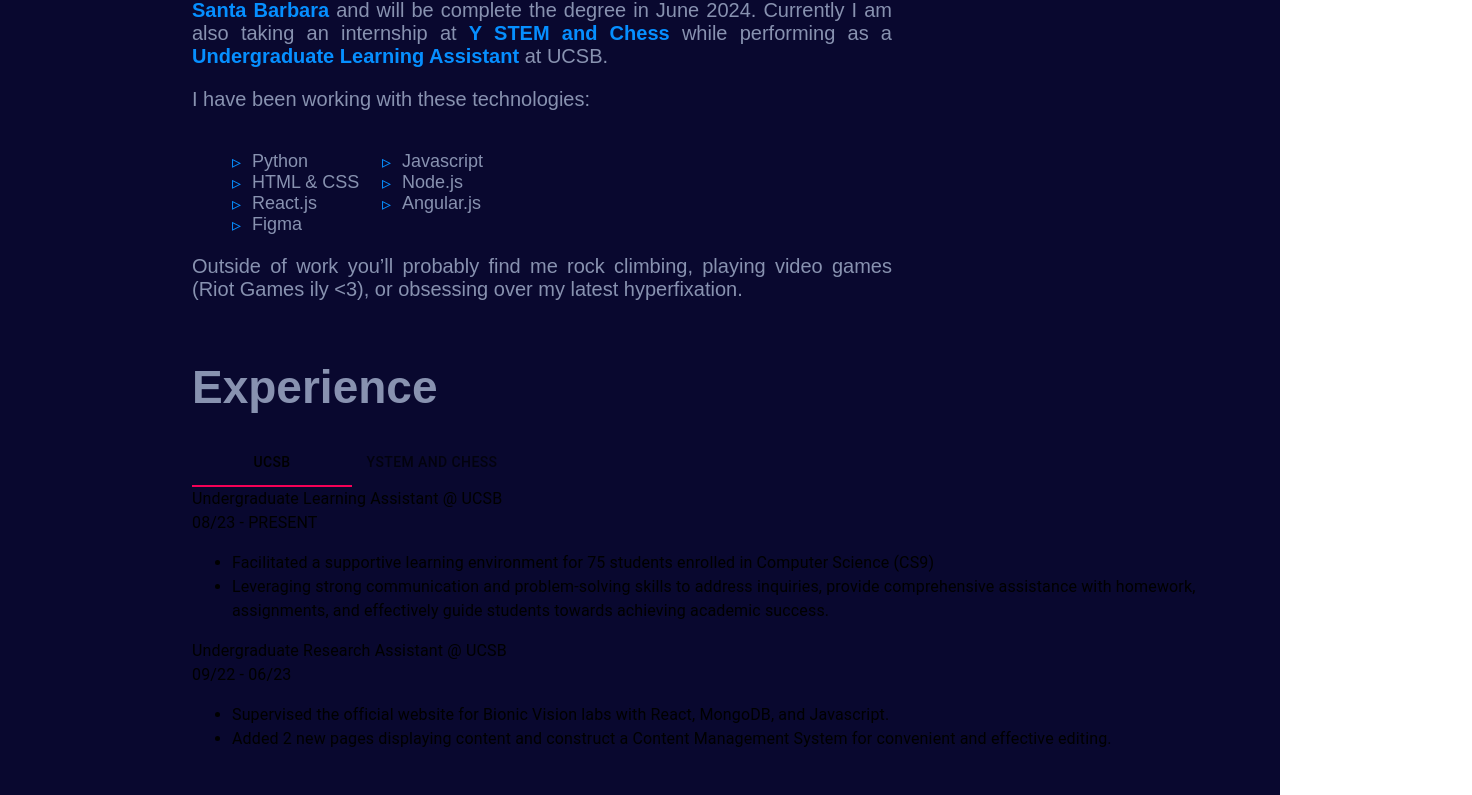
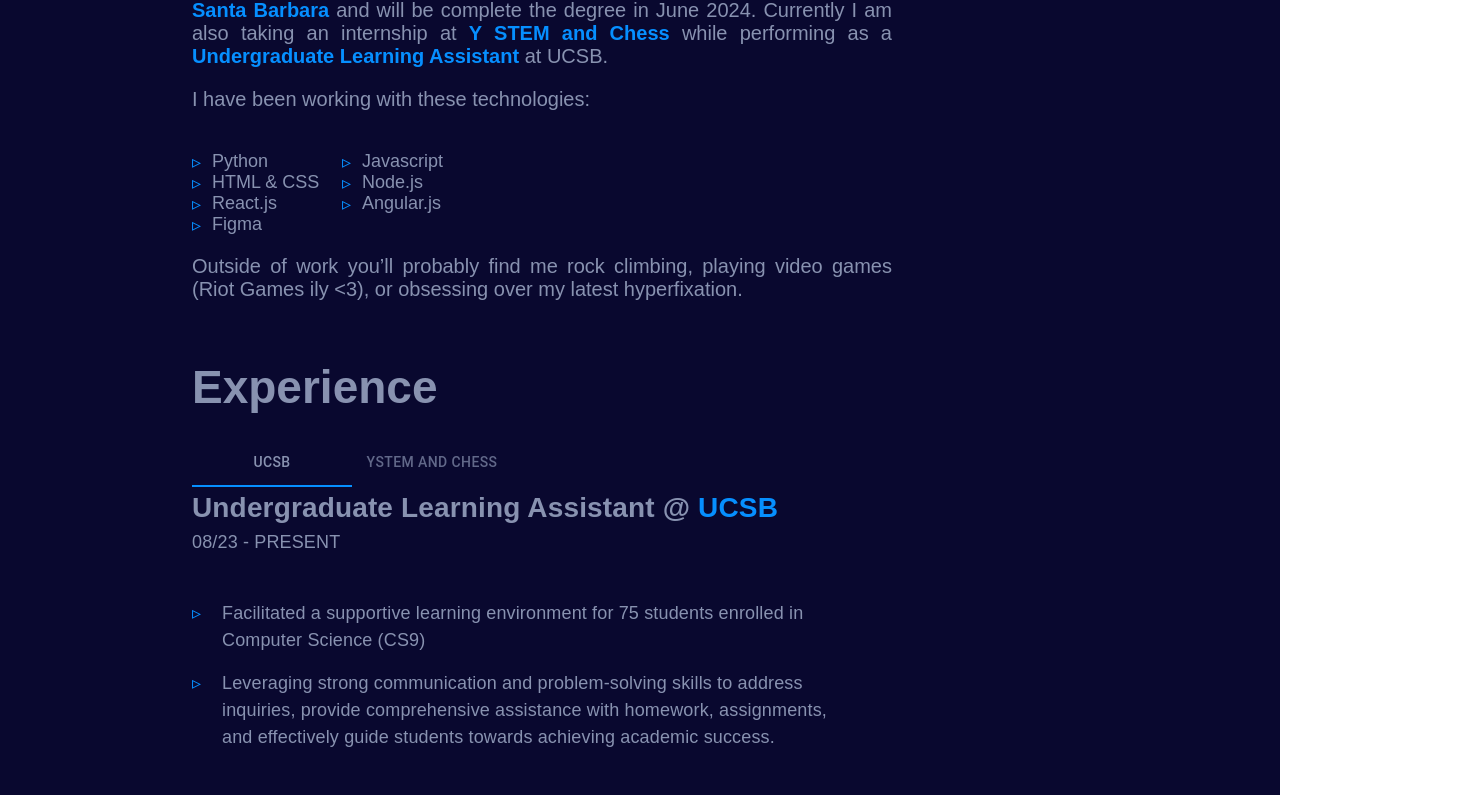
Before and after one commit to Johnsonchan105/johnsonchan105.github.io, a React (Create React App) app: page / in a window 1280 px wide. Shown: the part 674-1469 px from the top of the page, 1472 px wide, since content can reach past the window. Built offline with nearby package versions, Linux system fonts and the light colour scheme.

Commit message:
fixed overflow, fixed coloring issue

```diff
--- a/src/App.css
+++ b/src/App.css
@@ -2,6 +2,7 @@
   background-color: var(--dark-navy);
   display: flex;
   flex-direction: row;
+  overflow: hidden;
 }
 
 html {
--- a/src/components/ExperienceList.js
+++ b/src/components/ExperienceList.js
@@ -1,10 +1,10 @@
 import React from 'react';
 import PropTypes from "prop-types";
-import FadeInSection from "./FadeInSection";
 import Tabs from "@material-ui/core/Tabs";
 import Tab from "@material-ui/core/Tab";
 import { Typography } from '@material-ui/core';
 import Box from '@material-ui/core/Box'
+import FadeInSection from './FadeInSection';
 
 function TabPanel(props) {
     const {children, value, index, ...other}  = props;
@@ -80,11 +80,11 @@
     }
 
     return (
-        <div>
+        <div className="experience-tab">
             <Tabs
                 value = {value}
                 onChange={handleChange}
-                variant={"scrollable"}
+                variant={"standard"}
             >
                 {Object.keys(experienceItems).map((key, i) => (
                     <Tab label={key} {...a11yProps(i)} />
@@ -92,6 +92,7 @@
             </Tabs>
             {Object.keys(experienceItems).map((key, i) => (
                 Object.keys(experienceItems[key]).map((role, j) => (
+                    <FadeInSection>
                             <TabPanel value={value} index={i}>
                                 <span className="joblist-job-title">
                                     {role + " "}
@@ -105,13 +106,12 @@
                                 <ul className="job-description">
                                     {experienceItems[key][role]["desc"].map(function (descItem, k) {
                                         return (
-                                    <FadeInSection>
                                             <li key={k}>{descItem}</li>
-                                    </FadeInSection>
                                         );
                                     })}
                                 </ul>
                             </TabPanel>
+                    </FadeInSection>
                 ))
             ))}
         </div>
--- a/src/styles/Experience.css
+++ b/src/styles/Experience.css
@@ -2,4 +2,73 @@
     padding-top: 2%;
     padding-left: 15%;
     min-height: 60vh;
-  }
+}
+
+.experience-tab {
+  transition: height 0.5s;
+}
+
+.joblist-job-title {
+  font-family: "NTR", sans-serif;
+  font-size: 28px;
+  font-weight: bold;
+  color: var(--slate);
+}
+
+.joblist-job-company {
+  font-family: "NTR", sans-serif;
+  font-size: 28px;
+  color: var(--bright-blue);
+  font-weight: bold;
+}
+
+.joblist-duration {
+  font-family: "NTR", sans-serif;
+  font-size: 18px;
+  color: var(--slate);
+}
+
+ul {
+  list-style: none;
+  margin-left: -40px;
+}
+
+.job-description li::before{
+  content: "▹    ";
+  color: var(--bright-blue);
+  position: absolute;
+  left: 0;
+}
+
+.job-description li {
+  position: relative;
+  padding-left: 30px;
+  padding-bottom: 16px;
+  font-size: 18px;
+  color: var(--slate);
+}
+
+.job-description {
+  padding-top: 24px;
+  max-width: 650px;
+  font-family: "NTR", sans-serif;
+  font-size: 20px;
+}
+
+.job-description a,
+.job-description b {
+  font-size: 19px;
+  font-weight: bold;
+}
+
+.MuiTabs-indicator {
+  background: var(--bright-blue) !important;
+}
+
+.Mui-selected {
+  color: var(--slate) !important;
+}
+
+.MuiTab-root {
+  color: var(--slate) !important;
+}
```
Lines whose indentation alone changed are shown as unchanged.
